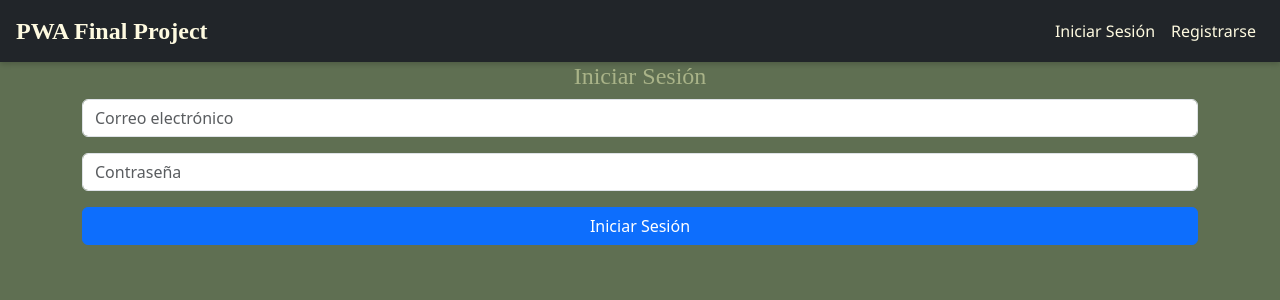
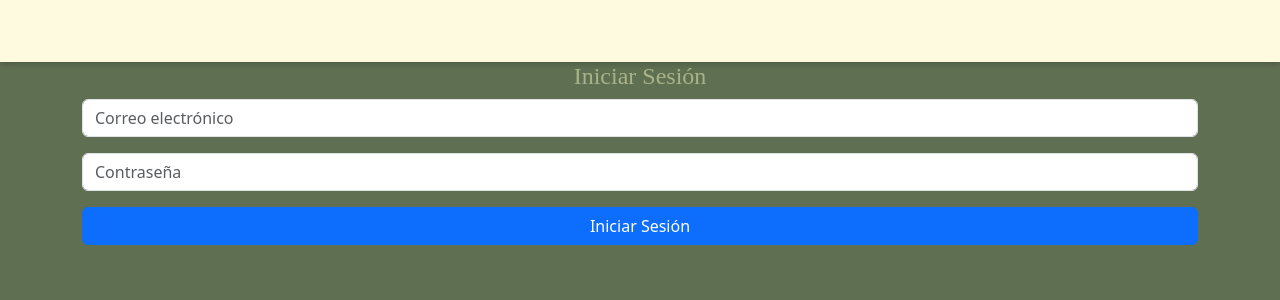
Before and after one commit to EuguiMarioTomas/final-pwa-25-fe, a React (Vite) app: page /login in a window 1280 px wide. Shown: the top 300 px of the page. Built offline with nearby package versions, Linux system fonts and the light colour scheme; no server answers.

Commit message:
feat: agregacion clases personalizadas

```diff
--- a/src/components/navbar/navbar.tsx
+++ b/src/components/navbar/navbar.tsx
@@ -16,7 +16,7 @@ const Navbar = () => {
 
   return(
     <div>
-      <nav className='navbar navbar-expand-lg navbar-dark bg-dark sticky-top px-3'>
+      <nav className='navbar navbar-expand-lg sticky-top px-3'>
         <Link className='navbar-brand' to='/'>
           PWA Final Project
         </Link>
@@ -43,7 +43,7 @@ const Navbar = () => {
                   </ul>
                 </li>
                 <li className='nav-item'>
-                  <button className='btn btn-outline-light ms-2' onClick={handleLogout}>
+                  <button className='btn btn-custom ms-2' onClick={handleLogout}>
                     Cerrar Sesión
                   </button>
                 </li>
```
